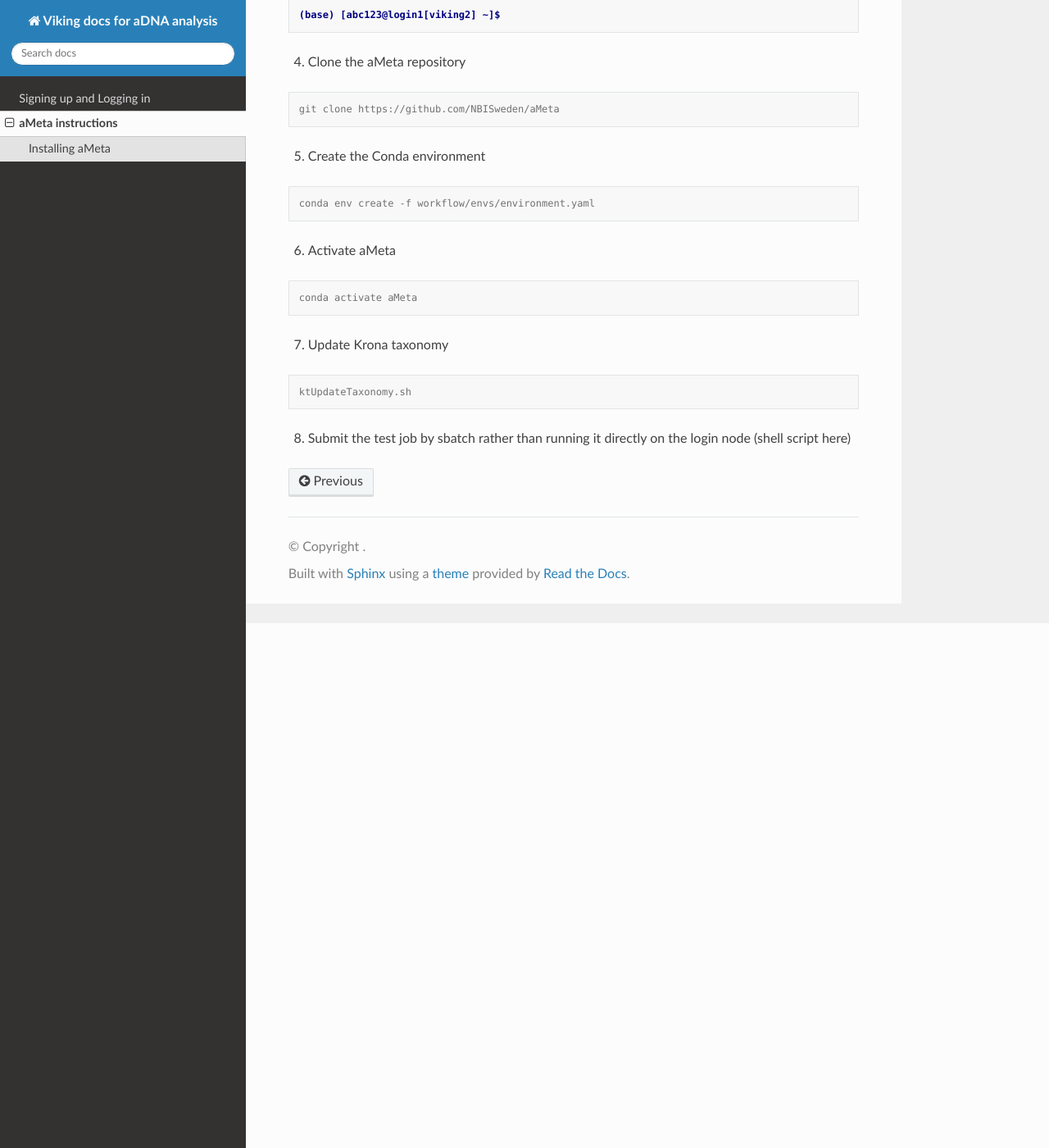
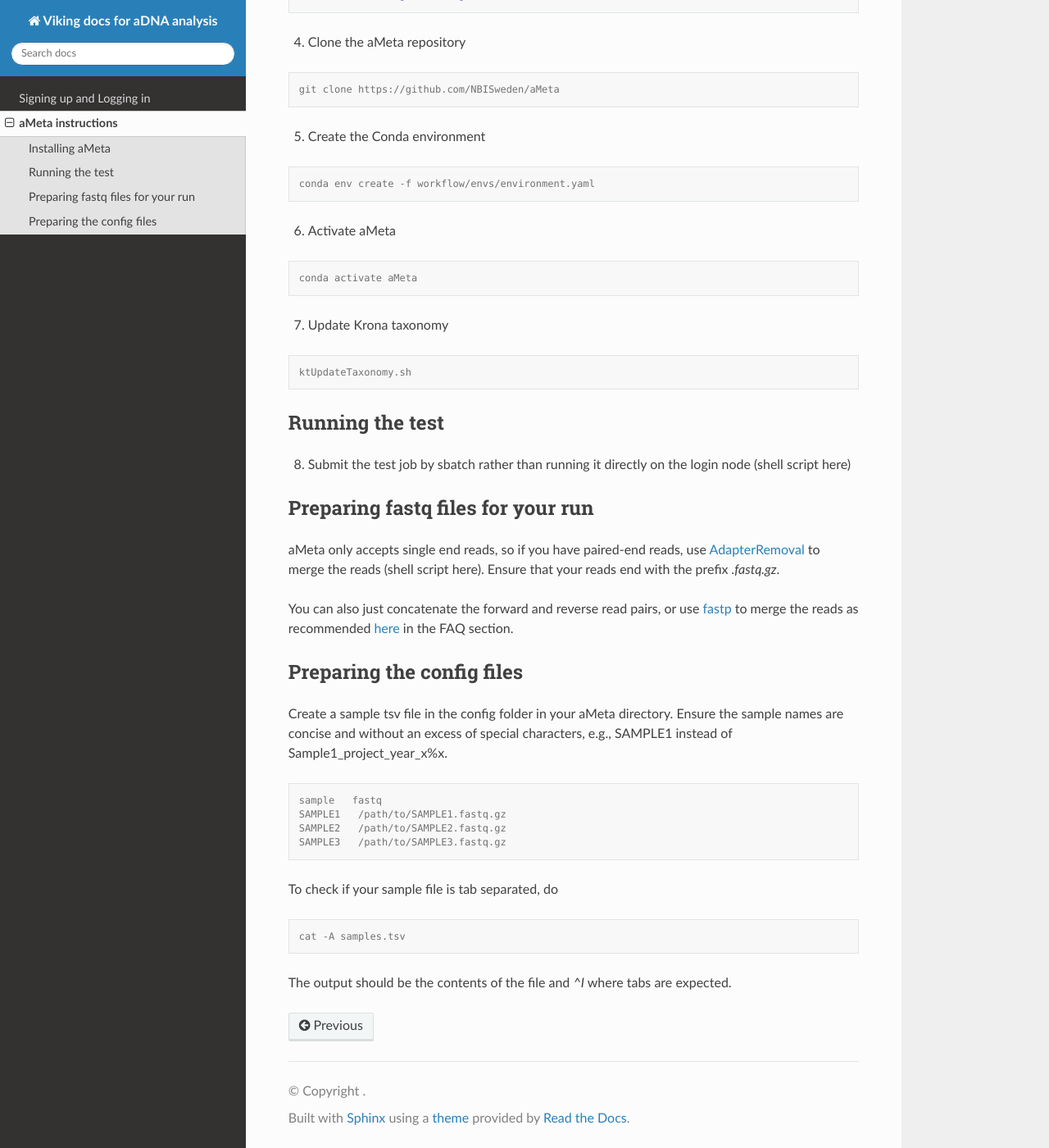
Before and after one commit to surabhiranavat/Viking2_instructions, a Sphinx documentation site: the page built from docs/source/aMeta.rst, in a window 1280 px wide and 1400 px high, scrolled down 640 px. Shown: the whole window at 82% size. Built offline with Sphinx 7.4.7 and the Read the Docs theme 3.1.0, drawn with Linux system fonts in a browser that asks for light colours; some of the changed text lies outside the part shown.

Commit message:
Update aMeta.rst with samples.tsv

```diff
--- a/docs/source/aMeta.rst
+++ b/docs/source/aMeta.rst
@@ -1,7 +1,7 @@
 Instructions for installing and running aMeta
 =====
 
-`aMeta <https://github.com/NBISweden/aMeta>` is a Snakemake-based Metagenomic profiling workflow.
+`aMeta <https://github.com/NBISweden/aMeta>`_ is a Snakemake-based Metagenomic profiling workflow.
 
 Installing aMeta
 ------------
@@ -50,4 +50,36 @@ aMeta requires Conda for installation.
 
    ktUpdateTaxonomy.sh
 
+Running the test
+------------
+
 8. Submit the test job by sbatch rather than running it directly on the login node (shell script here)
+
+
+Preparing fastq files for your run
+------------
+
+aMeta only accepts single end reads, so if you have paired-end reads, use `AdapterRemoval <https://adapterremoval.readthedocs.io/en/2.3.x/index.html>`_ to merge the reads (shell script here). Ensure that your reads end with the prefix `.fastq.gz`.
+
+You can also just concatenate the forward and reverse read pairs, or use `fastp <https://github.com/OpenGene/fastp>`_ to merge the reads as recommended `here <https://github.com/NBISweden/aMeta>`_ in the FAQ section.
+
+
+Preparing the config files
+------------
+
+Create a sample tsv file in the config folder in your aMeta directory. Ensure the sample names are concise and without an excess of special characters, e.g., SAMPLE1 instead of Sample1_project_year_x%x.
+
+.. code-block:: console
+
+   sample   fastq
+   SAMPLE1   /path/to/SAMPLE1.fastq.gz
+   SAMPLE2   /path/to/SAMPLE2.fastq.gz
+   SAMPLE3   /path/to/SAMPLE3.fastq.gz
+
+To check if your sample file is tab separated, do
+
+.. code-block:: console
+
+   cat -A samples.tsv
+
+The output should be the contents of the file and `^I` where tabs are expected.
```
